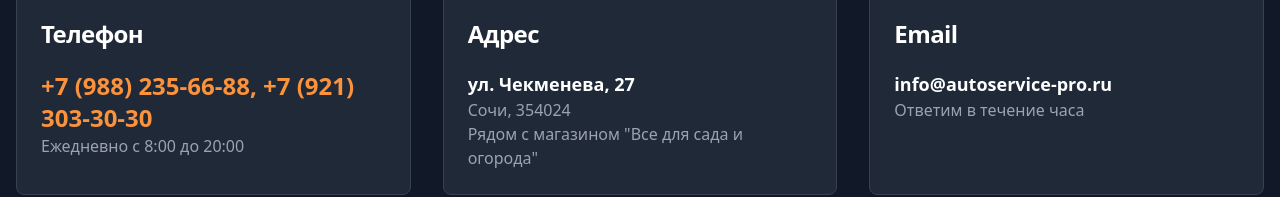
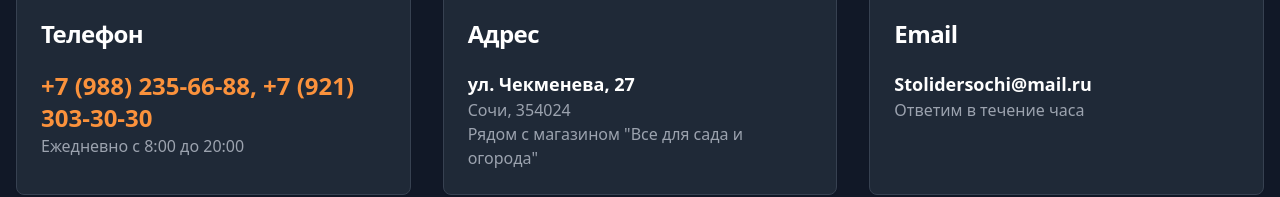
Before and after one commit to delphi7-project/autoserivce-web-service, a React (Vite) app: page / in a window 1280 px wide. Shown: the part 3279-3476 px from the top of the page. Built offline with nearby package versions, Linux system fonts and the light colour scheme.

Commit message:
Добавить контакт электронной почты пользователя

```diff
--- a/src/pages/Index.tsx
+++ b/src/pages/Index.tsx
@@ -320,7 +320,7 @@ export default function Index() {
                 <CardTitle>Email</CardTitle>
               </CardHeader>
               <CardContent>
-                <p className="text-lg font-semibold">info@autoservice-pro.ru</p>
+                <p className="text-lg font-semibold">Stolidersochi@mail.ru</p>
                 <p className="text-gray-400">Ответим в течение часа</p>
               </CardContent>
             </Card>
```
